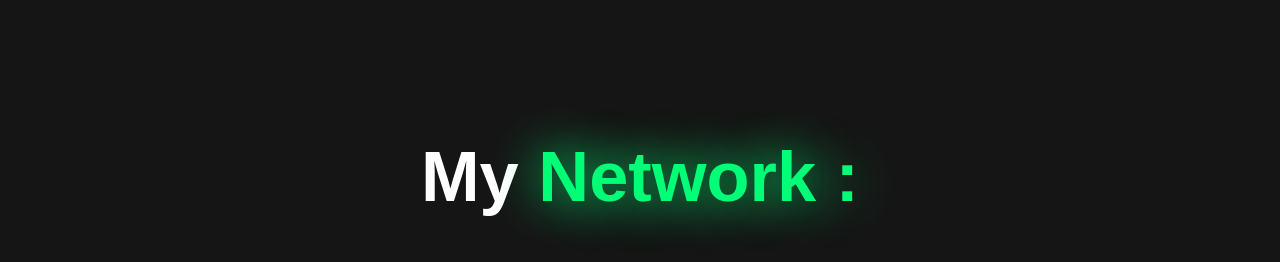
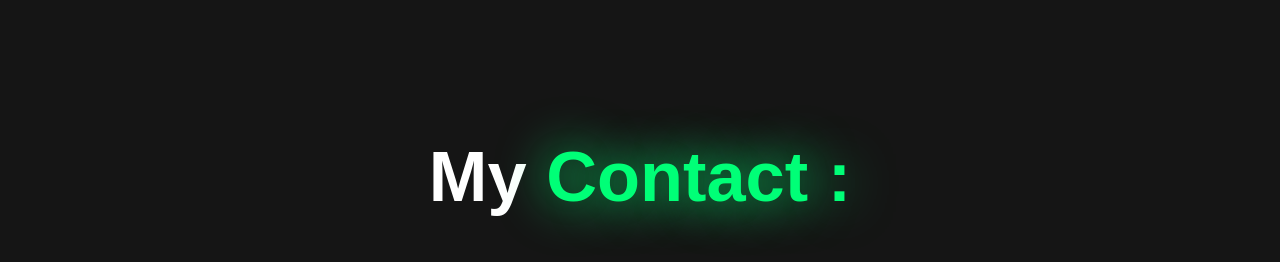
Before and after one commit to cyber-adiha/Abid-Portfolio, a plain HTML site: page index.html in a window 1280 px wide. Shown: the part 2460-2722 px from the top of the page. Drawn offline with nearby package versions, Linux system fonts and the light colour scheme.

Commit message:
Update index.html

```diff
--- a/index.html
+++ b/index.html
@@ -102,7 +102,7 @@
 
     <section class="contact" id="contact">
         <div class="contact-content">
-            <h2 class="heading2">My <span>Network :</span></h2>
+            <h2 class="heading2">My <span>Contact :</span></h2>
             <p>
                 Abid Tondi Nugraha
             </p>
```
